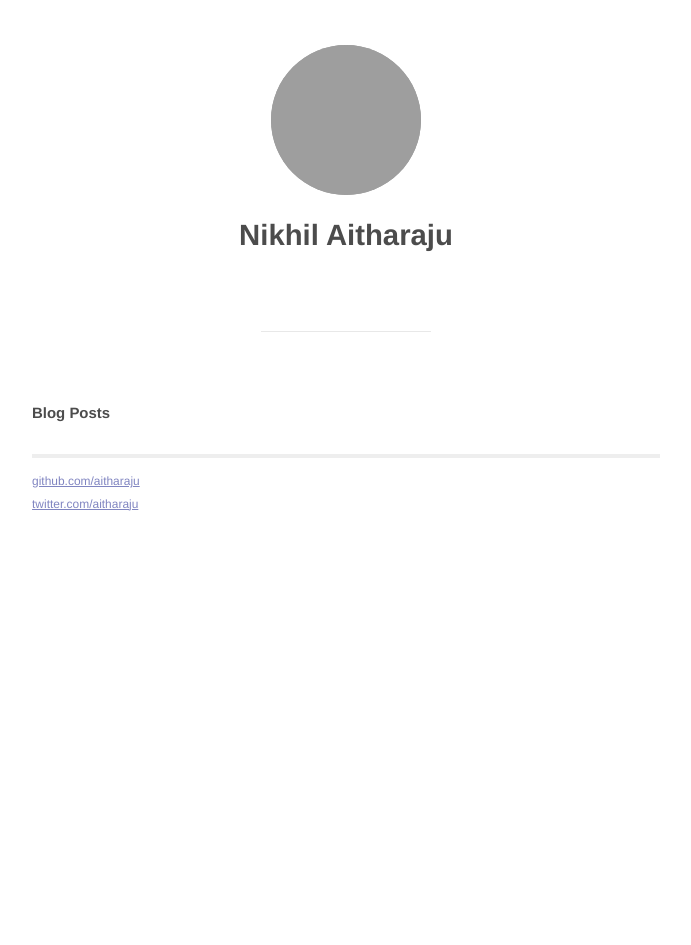
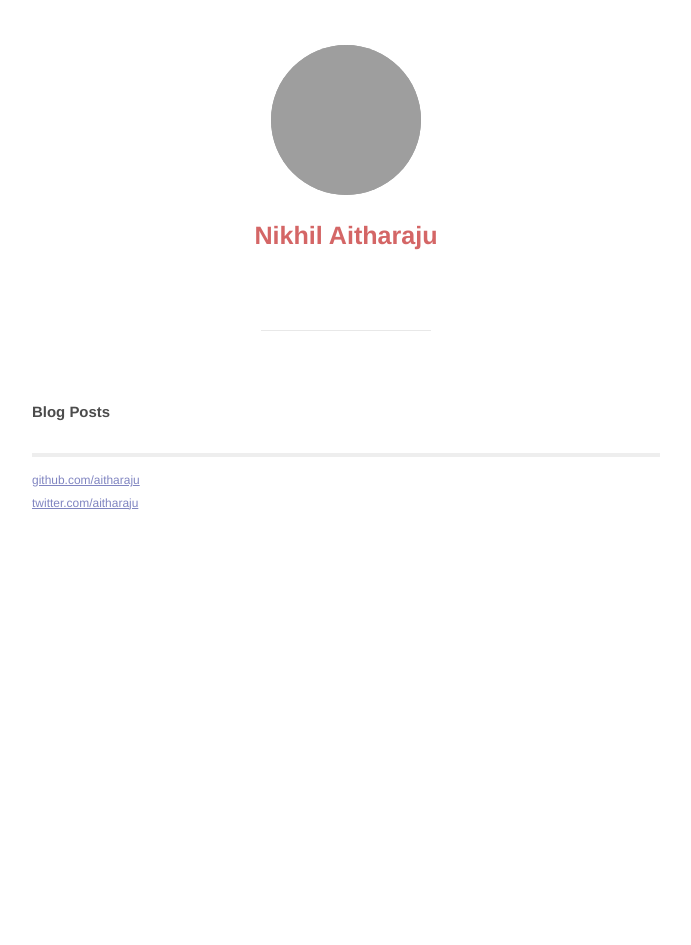
Before and after one commit to aitharaju/aitharaju.github.io, a Jekyll site: the page built from index.html, in a window 1280 px wide. Shown: the whole page, without its empty margins (294-985 px from the left). Built offline with Jekyll 4.4.1, drawn with Linux system fonts in a browser that asks for light colours; Markdown is read by kramdown in place of the engine named in the settings; grey boxes are pictures that could not be loaded.

Commit message:
css changes to name

```diff
--- a/css/main.css
+++ b/css/main.css
@@ -100,8 +100,8 @@ ul.posts span {
 }
 
 .site .header h1.title a {
-  color: #4c4c4c;
-  font-size: 1.4em;
+    color: #D46666;
+    font-size: 1.2em;
 }
 
 .site .header h1.title a:hover {
```
Also changed, not shown: 1 other file.
